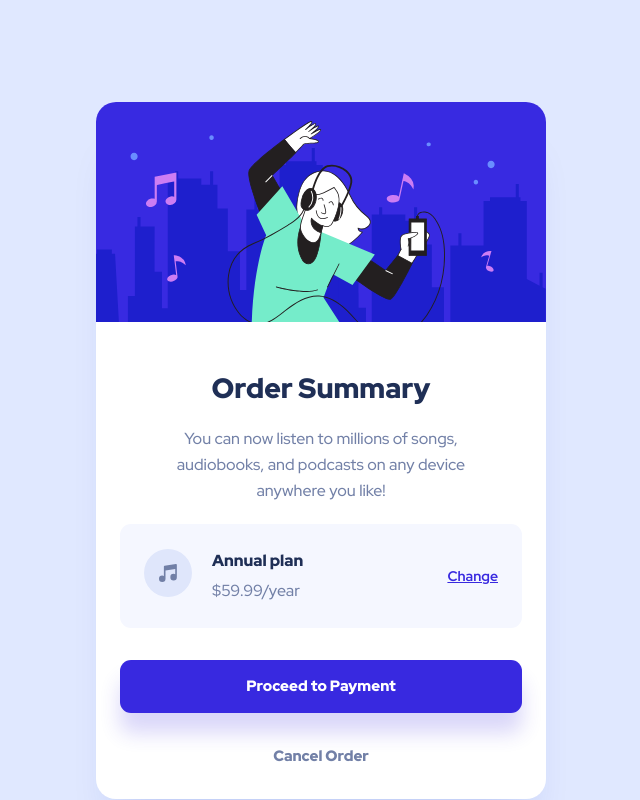
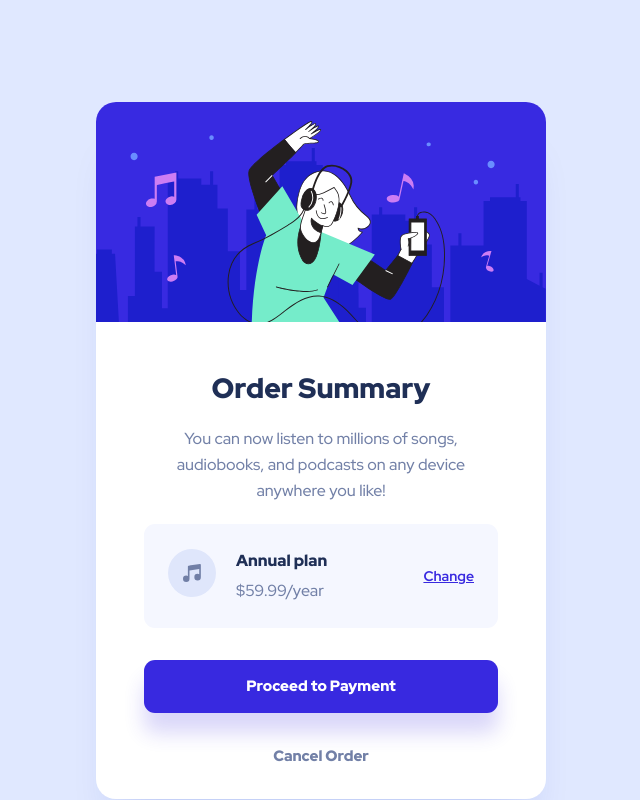
Before and after one commit to comradeintense/int-ordersummary, a website built with Vite: page index.html in a window 1280 px wide. Shown: the whole page, without its empty margins (319-959 px from the left). Built offline with nearby package versions, Linux system fonts and the light colour scheme; files whose address does not match are found by name.

Commit message:
updated index

```diff
--- a/index.html
+++ b/index.html
@@ -22,7 +22,7 @@
 						You can now listen to millions of songs, audiobooks, and podcasts on any device anywhere you like!
 					</p>
 				</div>
-				<div class="mt-6 lg:mt-[20px] bg-very-pale-blue rounded-[11px] mx-6 flex justify-between px-4 pt-[17px] pb-[16px] lg:py-[25px] lg:px-[24px]">
+				<div class="mt-6 lg:mt-[20px] bg-very-pale-blue rounded-[11px] mx-6 lg:mx-12 flex justify-between px-4 pt-[17px] pb-[16px] lg:py-[25px] lg:px-[24px]">
 					<div class="flex">
 						<img class="mr-[20px] w-[48px] h-[48px]" src="icon-music.svg" alt="" />
 						<div class="flex flex-col justify-start align-middle gap-[3px] lg:gap-[6px]">
@@ -40,7 +40,7 @@
 				<div class="flex flex-col mt-6 lg:mt-[32px]">
 					<button
 						href="#"
-						class="py-[15px] px-16 lg:px-[102px] mx-6 bg-bright-blue rounded-[11px] text-white text-[15px] font-black shadow-cateinumshadow hover:bg-purple-hover"
+						class="py-[15px] px-16 lg:px-[102px] mx-6 lg:mx-12 bg-bright-blue rounded-[11px] text-white text-[15px] font-black shadow-cateinumshadow hover:bg-purple-hover"
 					>
 						Proceed to Payment
 					</button>
```
